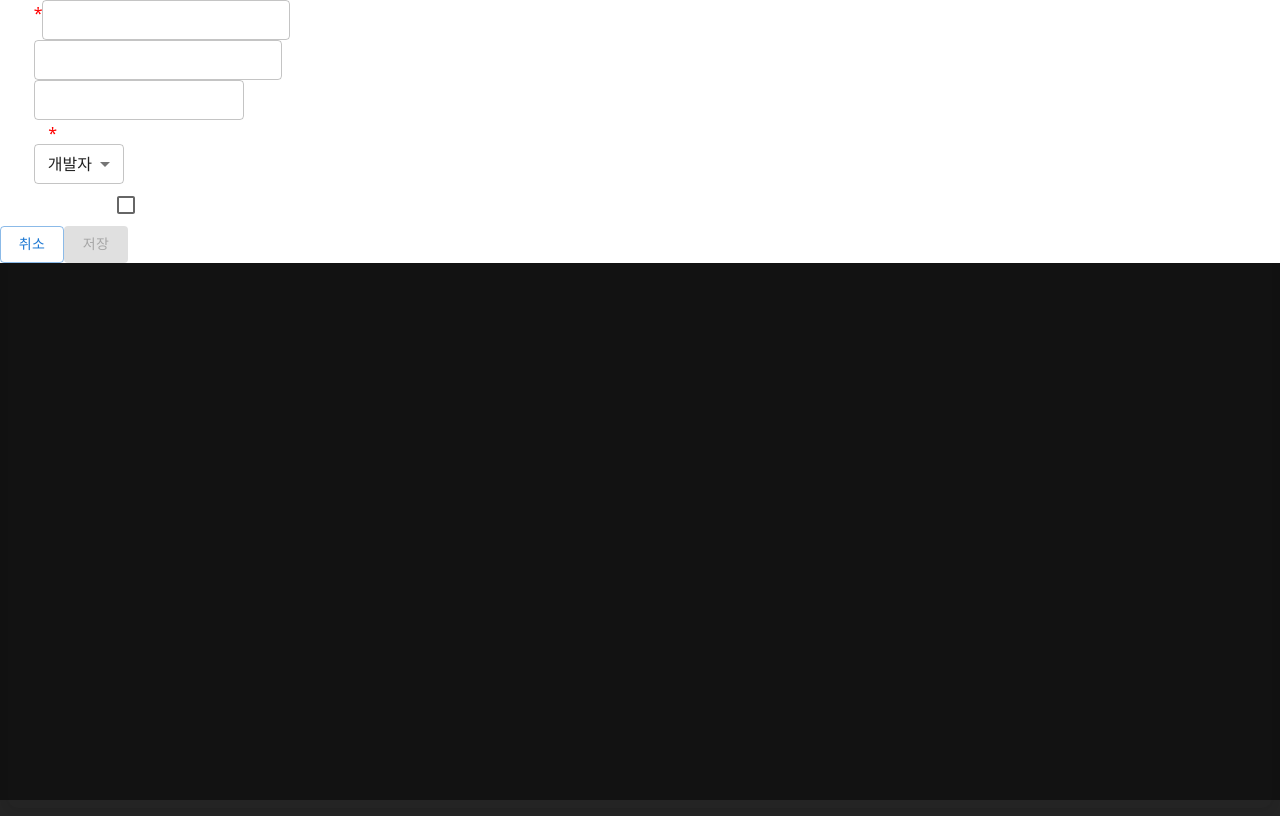
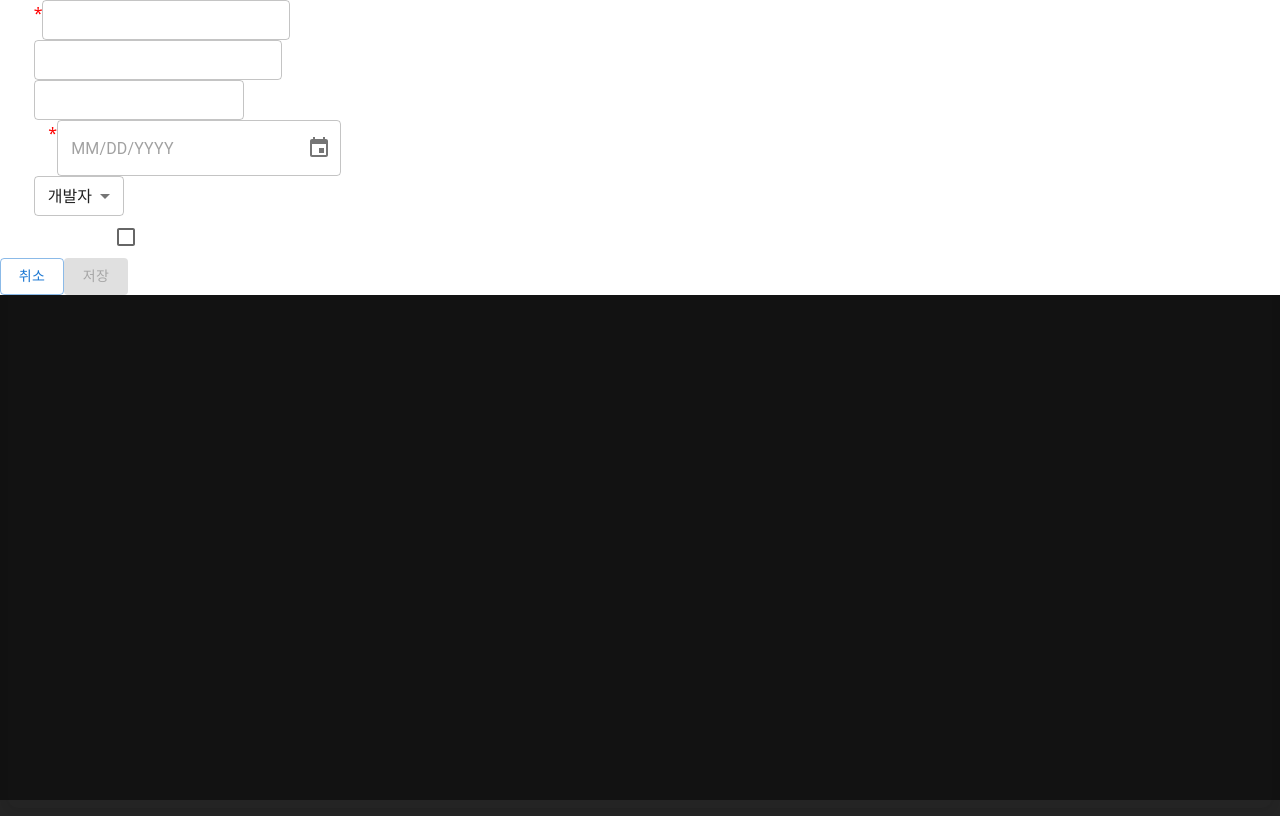
Before and after one commit to Wannyon/businesscanvas, a React (Vite) app in the folder member-management/: page / in a window 1280 px wide. Both pictures are taken after a click on the button "추가". Built offline with nearby package versions, Linux system fonts and the light colour scheme.

Commit message:
feat: MUI DatePicker 적용

```diff
--- a/member-management/src/components/AddRecordModal.tsx
+++ b/member-management/src/components/AddRecordModal.tsx
@@ -7,6 +7,8 @@ import {
   Modal,
   TextField,
 } from '@mui/material';
+import { DesktopDatePicker, LocalizationProvider } from '@mui/x-date-pickers';
+import { AdapterDayjs } from '@mui/x-date-pickers/AdapterDayjs';
 import dayjs from 'dayjs';
 
 import { fieldsMetadata, JobType, Record } from '../types/recode.ts';
@@ -76,7 +78,17 @@ const AddRecordModal: React.FC<Props> = ({ open, onClose }) => {
                   onChange={(e) => handleChange(field.key, e.target.value)}
                 />
               ) : field.type === 'date' ? (
-                <div></div>
+                <LocalizationProvider dateAdapter={AdapterDayjs}>
+                  <DesktopDatePicker
+                    value={formData.joinedAt ? dayjs(formData.joinedAt) : null}
+                    onChange={(date) => handleChange('joinedAt', date)}
+                    slotProps={{
+                      popper: {
+                        placement: 'bottom-start', // 입력 필드 아래로 정렬
+                      },
+                    }}
+                  />
+                </LocalizationProvider>
               ) : field.type === 'select' ? (
                 <TextField
                   select
```
